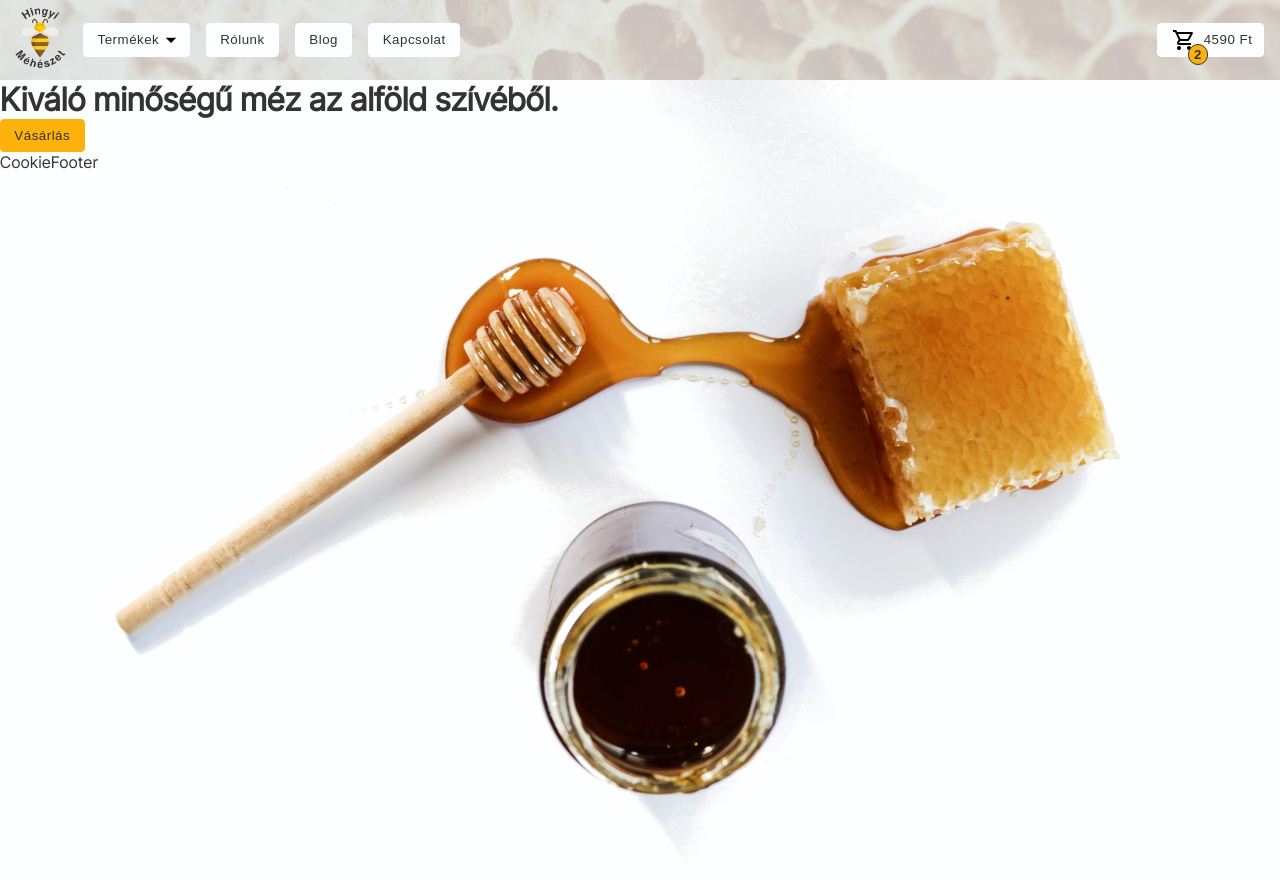
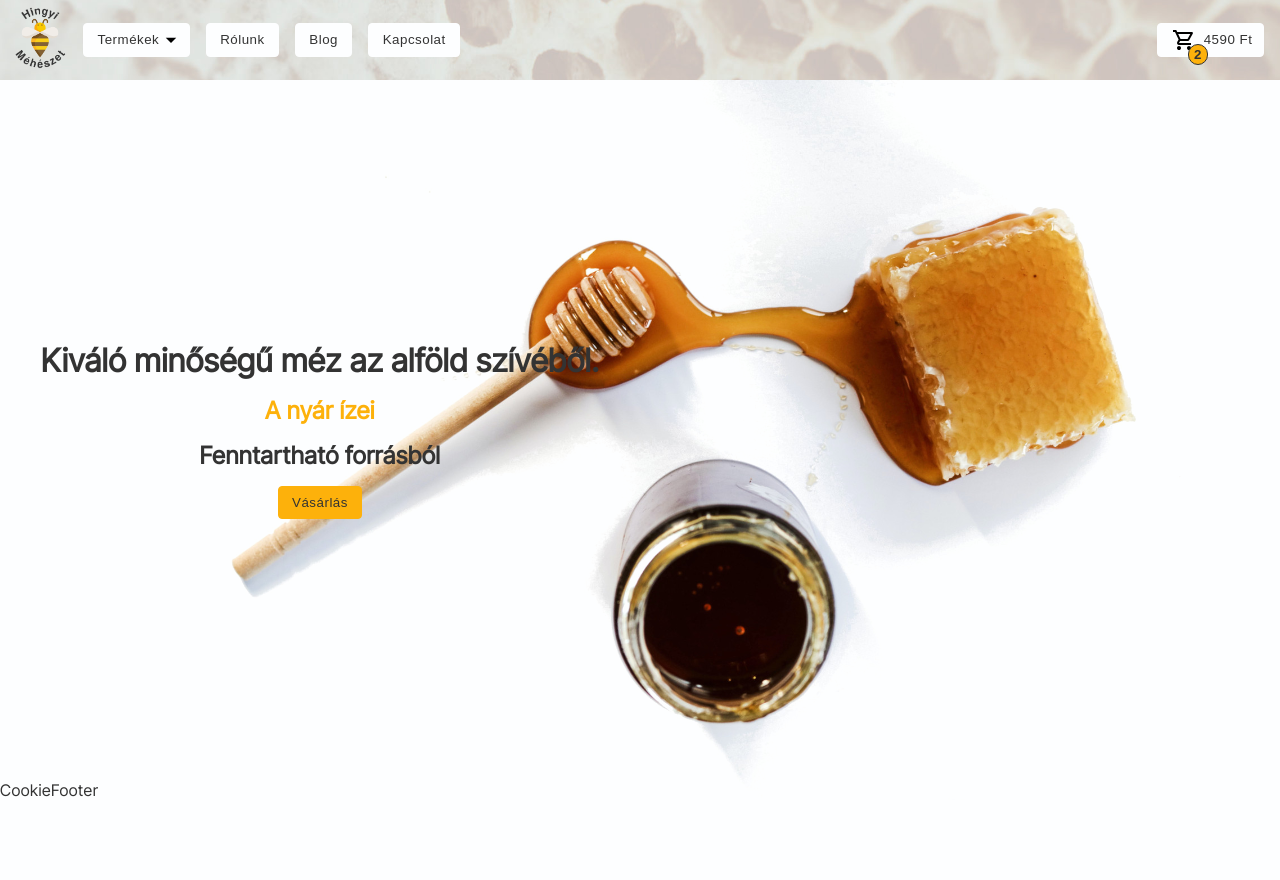
Before and after one commit to tibilodon/beepal, a Next.js app: page / in a window 1280 px wide. After the commit the page ends 800 px from the top, so only its background shows below. Built offline with nearby package versions, Linux system fonts and the light colour scheme.

Commit message:
/home / 2

```diff
--- a/app/CookieFooter.tsx
+++ b/app/CookieFooter.tsx
@@ -1,4 +1,6 @@
 import React from "react";
+import styles from "@/styles/cookie.module.scss"
+
 
 const CookieFooter = () => {
   return (
--- a/app/page.tsx
+++ b/app/page.tsx
@@ -1,8 +1,5 @@
-import React from "react";
 import CookieFooter from "./CookieFooter";
-import Dropdown from "@/components/dropdown/Dropdown";
 import styles from "@/styles/home.module.scss";
-import Image from "next/image";
 import Link from "next/link";
 import Button from "@/components/Button";
 
@@ -14,13 +11,17 @@ const Home: React.FC<HomeProps> = () => {
   return (
     <>
       <div className={styles.wrap}>
-        <div>
-          <h1>Kiváló minőségű méz az alföld szívéből.</h1>
-
-          <Button text="Vásárlás" />
-          <CookieFooter />
+        <div className={styles.content}>
+          <h1>
+            Kiváló minőségű <span>méz</span> az alföld szívéből.
+          </h1>
+          <h2 className={styles.h2}>A nyár ízei</h2>
+          <h2>Fenntartható forrásból</h2>
+          <Link href={"/products"}>
+            <Button text="Vásárlás" />
+          </Link>
         </div>
-        <div className={styles.test}>{/* <Dropdown /> */}</div>
+        <CookieFooter />
       </div>
     </>
   );
--- /dev/null
+++ b/styles/cookie.module.scss
@@ -0,0 +1,2 @@
+@use "./mixins" as mix;
+@use "./vars" as *;
--- a/styles/dropdown.module.scss
+++ b/styles/dropdown.module.scss
@@ -3,6 +3,7 @@
 
 .wrap {
   padding-top: 0.5em;
+  // width: 100%;
   position: absolute;
   border-radius: 4px;
   display: flex;
@@ -12,4 +13,7 @@
   box-shadow: rgba(50, 50, 93, 0.25) 0px 13px 27px -5px,
     rgba(0, 0, 0, 0.3) 0px 8px 16px -8px;
   background-color: #f8f9fa;
+  button {
+    width: 100%;
+  }
 }
--- a/styles/header.module.scss
+++ b/styles/header.module.scss
@@ -1,12 +1,24 @@
 @use "./mixins" as mix;
 @use "./vars" as *;
 
+//for layout / children
+.container {
+  // position: relative;
+  width: 100%;
+  height: calc(100vh - 5em);
+  // padding-top: 5em;
+  // top: 5em;
+  margin-top: 5em;
+}
+
 .wrap {
+  top: 0;
   display: flex;
   align-items: center;
   background-image: url("../assets/beepalbg.jpg");
   background-size: cover;
   background-position: center;
+  z-index: 1;
   // @include rtest();
   height: 5em;
   // overflow: hidden;
@@ -17,11 +29,9 @@
     width: 80px;
     height: 80px;
   }
+  // gap: 10em;
 }
-.container {
-  padding-top: 5em;
-  // z-index: -1;
-}
+
 // .wrap {
 //   @include test();
 
--- a/styles/home.module.scss
+++ b/styles/home.module.scss
@@ -2,17 +2,39 @@
 @use "./vars" as *;
 
 .wrap {
+  display: flex;
+  flex-direction: column;
   background-color: $bgCol;
-  display: flex;
+  // display: flex;
   background-image: url("../assets/homeImg.jpg");
   background-size: contain;
   background-repeat: no-repeat;
   background-position: center right;
   width: 100%;
-  min-height: 100vh;
+  height: 100%;
   background-blend-mode: darken;
   // gap: 10em;
+  // @include rtest();
+
   button {
     @include mix.button($honeyCol, 8em);
   }
+  span {
+    // color: $honeyCol;
+  }
+  .content {
+    // padding-top: 5em;
+    height: 100%;
+    width: 50%;
+    gap: 1em;
+    // padding-left: 5em;
+    display: flex;
+    flex-direction: column;
+    justify-content: center;
+    align-items: center;
+    // @include test();
+    .h2 {
+      color: $honeyCol;
+    }
+  }
 }
```
